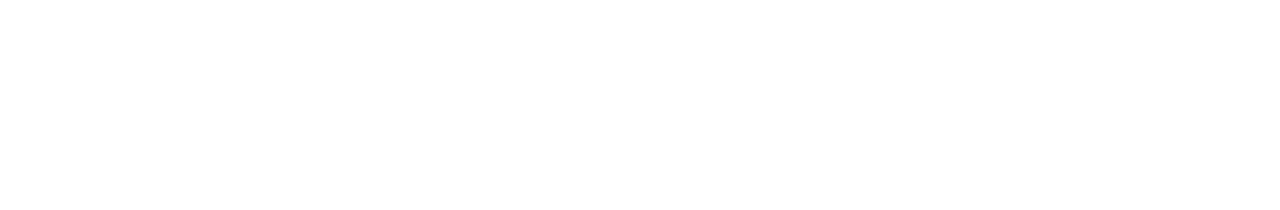
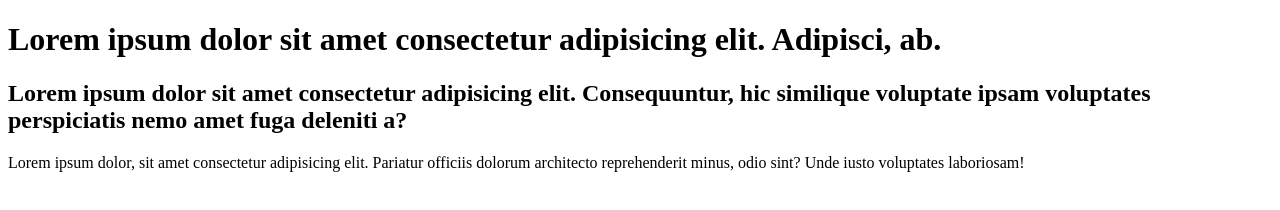
Before and after one commit to MMaidul/my-first-repo, a plain HTML site: page index.html in a window 1280 px wide. Drawn offline with Linux system fonts and the light colour scheme.

Commit message:
added lorem with tag

```diff
--- a/index.html
+++ b/index.html
@@ -7,6 +7,8 @@
     <title>Document</title>
 </head>
 <body>
-
+    <h1>Lorem ipsum dolor sit amet consectetur adipisicing elit. Adipisci, ab.</h1>
+    <h2>Lorem ipsum dolor sit amet consectetur adipisicing elit. Consequuntur, hic similique voluptate ipsam voluptates perspiciatis nemo amet fuga deleniti a?</h2>
+    <p>Lorem ipsum dolor, sit amet consectetur adipisicing elit. Pariatur officiis dolorum architecto reprehenderit minus, odio sint? Unde iusto voluptates laboriosam!</p>
 </body>
 </html>
```
